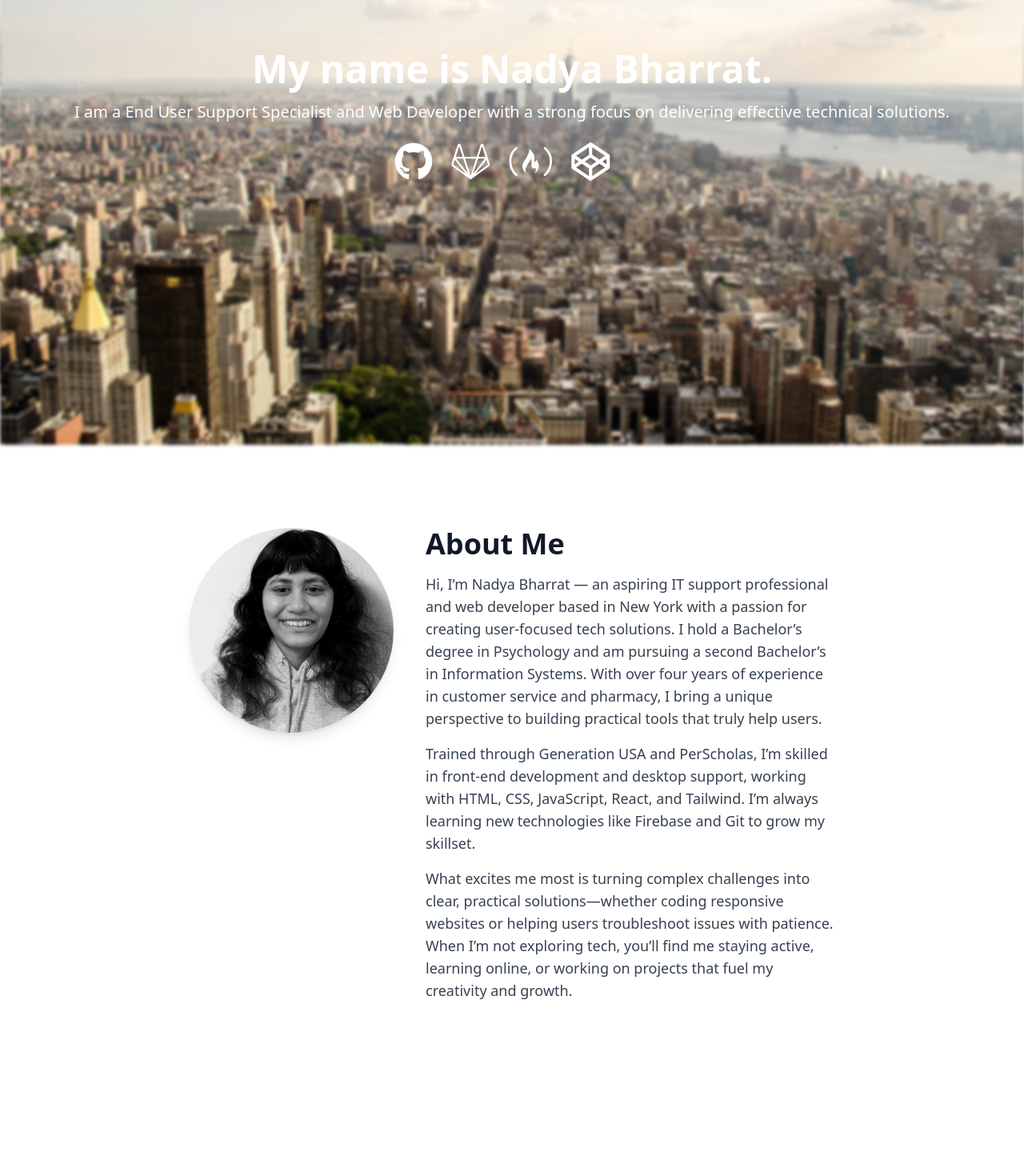
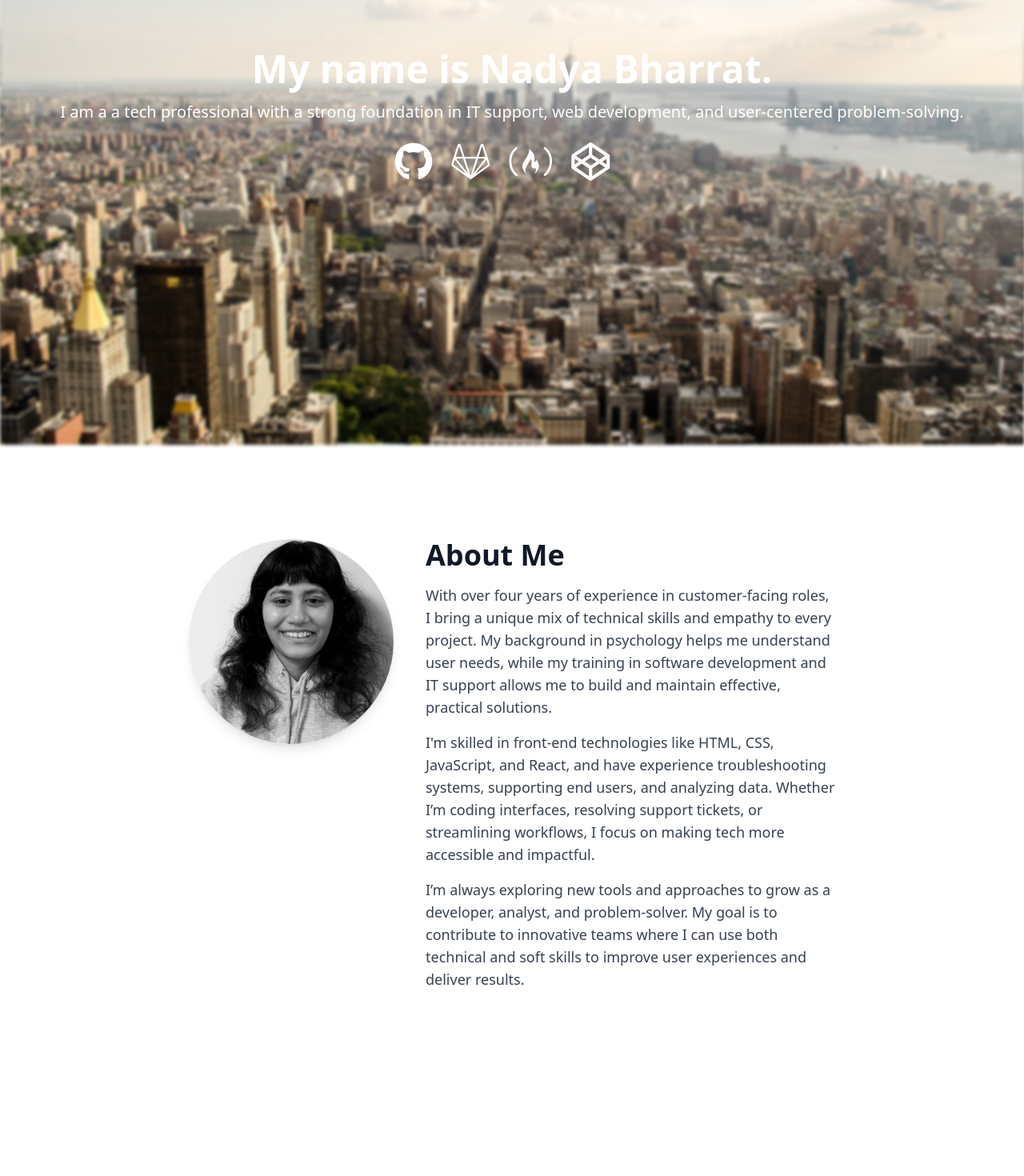
Before and after one commit to nadyab93/My-Portfolio, a React (Vite) app: page / in a window 1280 px wide. Shown: the part 320-1790 px from the top of the page at 80% size. Built offline with nearby package versions, Linux system fonts and the light colour scheme.

Commit message:
Updated portfolio

```diff
--- a/src/components/About.jsx
+++ b/src/components/About.jsx
@@ -23,13 +23,13 @@ const About = () => {
             About Me
           </h2>
           <p className="text-base md:text-lg mb-4 text-gray-700 dark:text-gray-300 transition-colors duration-300">
-          Hi, I’m Nadya Bharrat — an aspiring IT support professional and web developer based in New York with a passion for creating user-focused tech solutions. I hold a Bachelor’s degree in Psychology and am pursuing a second Bachelor’s in Information Systems. With over four years of experience in customer service and pharmacy, I bring a unique perspective to building practical tools that truly help users.
+          With over four years of experience in customer-facing roles, I bring a unique mix of technical skills and empathy to every project. My background in psychology helps me understand user needs, while my training in software development and IT support allows me to build and maintain effective, practical solutions.
           </p>
           <p className="text-base md:text-lg mb-4 text-gray-700 dark:text-gray-300 transition-colors duration-300">
-          Trained through Generation USA and PerScholas, I’m skilled in front-end development and desktop support, working with HTML, CSS, JavaScript, React, and Tailwind. I’m always learning new technologies like Firebase and Git to grow my skillset.
+          I'm skilled in front-end technologies like HTML, CSS, JavaScript, and React, and have experience troubleshooting systems, supporting end users, and analyzing data. Whether I’m coding interfaces, resolving support tickets, or streamlining workflows, I focus on making tech more accessible and impactful.
           </p>
           <p className="text-base md:text-lg text-gray-700 dark:text-gray-300 transition-colors duration-300">
-            What excites me most is turning complex challenges into clear, practical solutions—whether coding responsive websites or helping users troubleshoot issues with patience. When I’m not exploring tech, you’ll find me staying active, learning online, or working on projects that fuel my creativity and growth.
+            I’m always exploring new tools and approaches to grow as a developer, analyst, and problem-solver. My goal is to contribute to innovative teams where I can use both technical and soft skills to improve user experiences and deliver results.
           </p>
         </div>
       </div>
--- a/src/components/Certifications.jsx
+++ b/src/components/Certifications.jsx
@@ -1,11 +1,13 @@
 import React from 'react';
 import comptiaAPlusImage from '../assets/certifications/comptia-a-plus.jpg';
 import googleITImage from '../assets/certifications/google-it.jpg';
+import googleDataImage from '../assets/certifications/google-data.jpg';
 
 const Certifications = () => {
   const certifications = [
     { title: 'CompTIA A+', image: comptiaAPlusImage },
     { title: 'Google IT Support', image: googleITImage },
+    { title: 'Google Data Analytics', image: googleDataImage },
   ];
 
   return (
@@ -13,16 +15,24 @@ const Certifications = () => {
       id="certifications"
       className="min-h-screen flex flex-col items-center justify-center px-6 md:px-10 bg-white dark:bg-gray-900 transition-colors duration-300"
     >
-      <h2 className="text-3xl md:text-4xl font-bold mb-6 text-gray-900 dark:text-white transition-colors duration-300">Certifications</h2>
+      <h2 className="text-3xl md:text-4xl font-bold mb-6 text-gray-900 dark:text-white transition-colors duration-300">
+        Certifications
+      </h2>
 
-      <div className="grid grid-cols-1 sm:grid-cols-2 gap-6 md:gap-10">
+      <div className="flex flex-wrap justify-center gap-6 md:gap-10 w-full">
         {certifications.map((certification, index) => (
           <div
             key={index}
-            className="bg-white dark:bg-gray-800 p-4 md:p-6 rounded-lg shadow-lg transition transform hover:scale-105"
+            className="bg-white dark:bg-gray-800 p-4 md:p-6 rounded-lg shadow-lg transition transform hover:scale-105 w-full sm:w-[300px]"
           >
-            <img src={certification.image} alt={certification.title} className="w-full h-32 md:h-48 object-cover rounded-md mb-4" />
-            <h3 className="text-xl md:text-2xl font-semibold text-blue-600 dark:text-blue-400">{certification.title}</h3>
+            <img
+              src={certification.image}
+              alt={certification.title}
+              className="w-full h-32 md:h-48 object-cover rounded-md mb-4"
+            />
+            <h3 className="text-xl md:text-2xl font-semibold text-blue-600 dark:text-blue-400">
+              {certification.title}
+            </h3>
           </div>
         ))}
       </div>
--- a/src/components/Home.jsx
+++ b/src/components/Home.jsx
@@ -11,7 +11,7 @@ const Home = () => {
 
       {/* "Based in New York..." text in white */}
       <p className="text-xl mb-6 text-white">
-        I am a End User Support Specialist and Web Developer with a strong focus on delivering effective technical solutions.
+        I am a a tech professional with a strong foundation in IT support, web development, and user-centered problem-solving.
       </p>
 
       {/* Icons Section with light effect */}
```
Also changed, not shown: src/assets/certifications/google-data.jpg (added).
